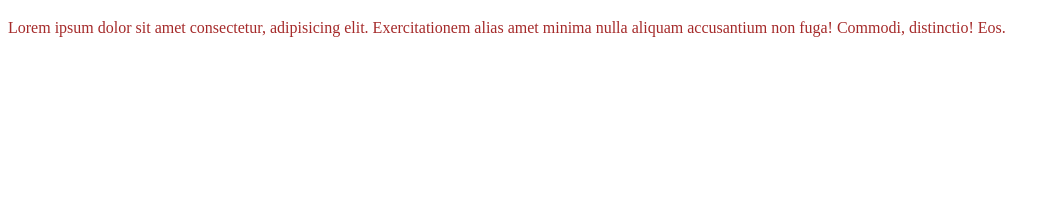
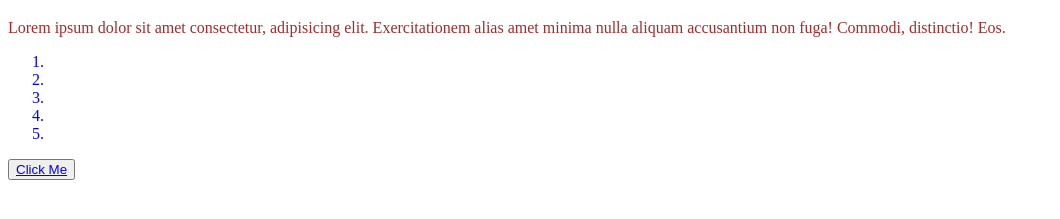
Before and after one commit to Na5ty/CSS, a plain HTML site: page index.html in a window 1280 px wide. Shown: the part 61-280 px from the top of the page, without its empty margins (0-1060 px from the left). Drawn offline with Linux system fonts and the light colour scheme.

Commit message:
add index2.html play with colors

```diff
--- a/index.html
+++ b/index.html
@@ -4,10 +4,20 @@
     <meta charset="UTF-8">
     <meta name="viewport" content="width=device-width, initial-scale=1.0">
     <title>CSS Test</title>
+    <!-- shortcut link:css  -->
     <link rel="stylesheet" href="style.css">
 </head>
 <body>
     <h1>CSS Testing</h1>
     <p>Lorem ipsum dolor sit amet consectetur, adipisicing elit. Exercitationem alias amet minima nulla aliquam accusantium non fuga! Commodi, distinctio! Eos.</p>
+    <!-- shortcut for fast list ol>li*5-->
+    <ol>
+        <li></li>
+        <li></li>
+        <li></li>
+        <li></li>
+        <li></li>
+    </ol>
+    <button type="button"><a href="index2.html">Click Me</a>
 </body>
 </html>
--- a/style.css
+++ b/style.css
@@ -1 +1,2 @@
 p {color: brown;}
+ol {color: blue;}
```
Also changed, not shown: index2.html (added, +18 -0 lines).
